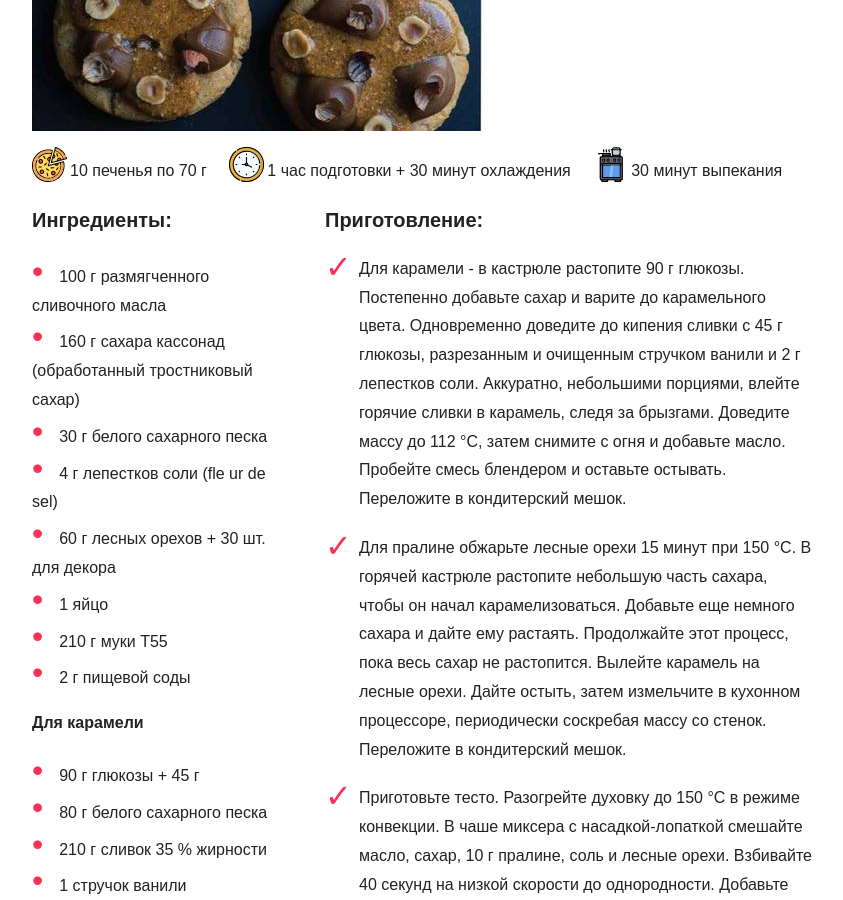
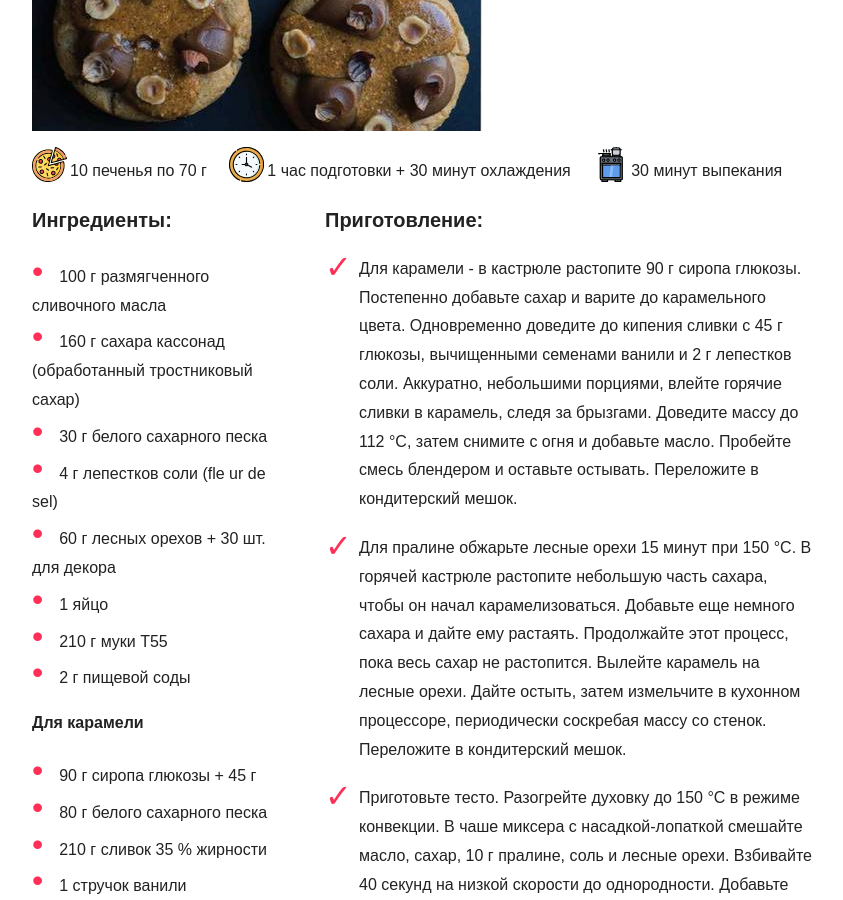
Before and after one commit to Helga1970/new-site, a Jekyll site: the page built from _recipes/les-cookeis-de-nos-reve/kukis-praline-karamel-i-vanil.md, in a window 1280 px wide and 900 px high, scrolled down 845 px. Shown: the whole window, without its empty margins (58-901 px from the left). Built offline with Jekyll 4.4.1, drawn with Linux system fonts in a browser that asks for light colours; nearby versions of some CDN libraries; some web fonts are replaced; comment, search, counter and statistics services are not loaded.

Commit message:
Update kukis-praline-karamel-i-vanil.md

```diff
--- a/_recipes/les-cookeis-de-nos-reve/kukis-praline-karamel-i-vanil.md
+++ b/_recipes/les-cookeis-de-nos-reve/kukis-praline-karamel-i-vanil.md
@@ -39,7 +39,7 @@ recipe:
     **Для карамели**
 
 
-    * 90 г глюкозы + 45 г
+    * 90 г сиропа глюкозы + 45 г
 
     * 80 г белого сахарного песка
 
@@ -56,9 +56,9 @@ recipe:
     * 300 г лесных орехов
 
     * 200 г белого сахарного песка'
-  directions_markdown: '1. Для карамели - в кастрюле растопите 90 г глюкозы. Постепенно
+  directions_markdown: '1. Для карамели - в кастрюле растопите 90 г сиропа глюкозы. Постепенно
     добавьте сахар и варите до карамельного цвета. Одновременно доведите до кипения
-    сливки с 45 г глюкозы, разрезанным и очищенным стручком ванили и 2 г лепестков
+    сливки с 45 г глюкозы, вычищенными семенами ванили и 2 г лепестков
     соли. Аккуратно, небольшими порциями, влейте горячие сливки в карамель, следя
     за брызгами. Доведите массу до 112 °C, затем снимите с огня и добавьте масло.
     Пробейте смесь блендером и оставьте остывать. Переложите в кондитерский мешок.
```
Also changed, not shown: other parts of _recipes/les-cookeis-de-nos-reve/kukis-praline-karamel-i-vanil.md (+3 -3 lines).
